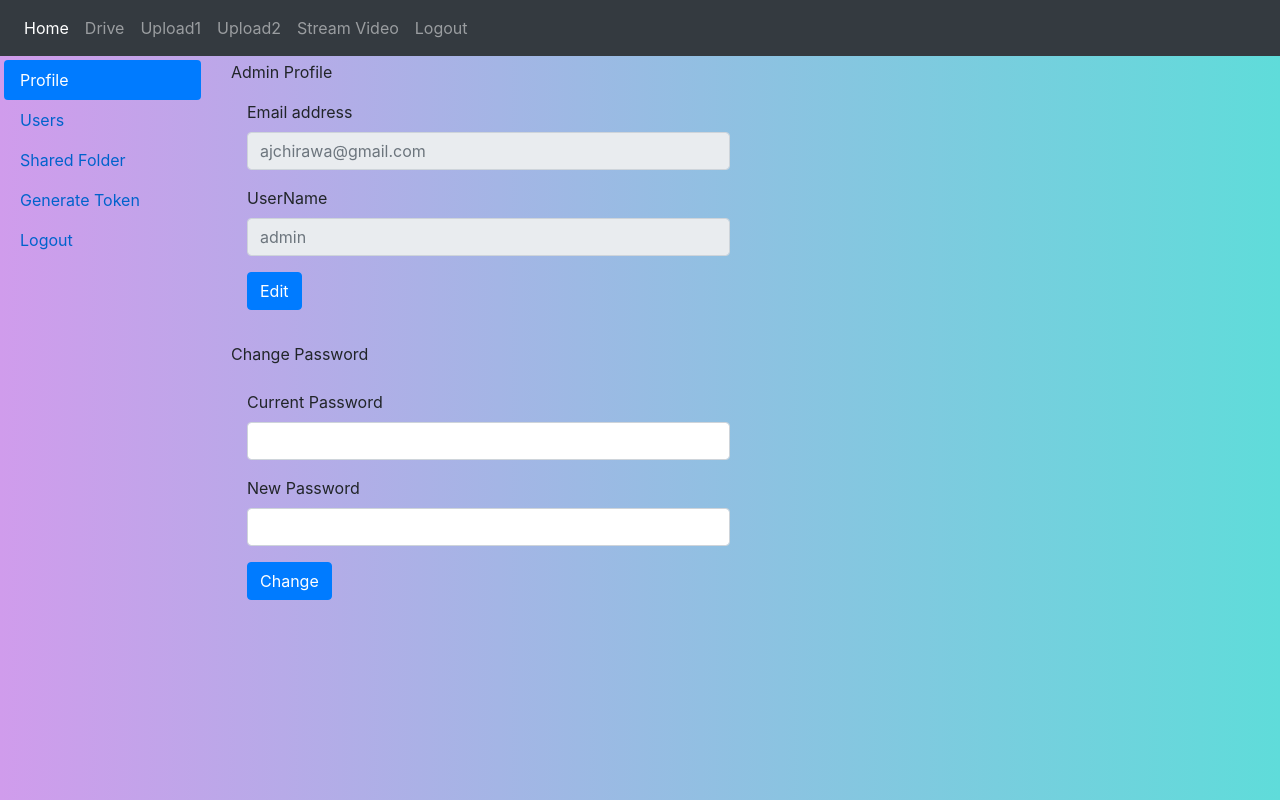
After one commit to A002jain/MyDrive, a Flask app: page /settings in a window 1280 px wide. The commit adds this page. Run offline with Flask 2, Linux system fonts and the light colour scheme; a user stored in the database is signed in; data comes from the database, SQL or seed files in the repository; both versions use the stored data as it was after the commit; data that the repository does not hold is empty; some libraries are stand-ins or nearby versions.

Commit message:
added admin settings page and login/Register user with database

```diff
--- /dev/null
+++ b/admin_panel.py
@@ -0,0 +1,56 @@
+from flask import session, redirect, url_for, request, Blueprint, render_template
+from db_file import get_from_db, ban_user, add_to_folder_db, get_folder_db_data, delete_folder_from_db, update_folder_db
+from db_file import delete_user_from_db
+from custum_decorators import admin_role
+
+admin_bp = Blueprint("admin", __name__)
+
+
+@admin_bp.route("/settings")
+@admin_role
+def admin_panel():
+    return render_template("setting.html", users=get_from_db(), folders=get_folder_db_data(), email=session["email"],
+                           admin_name=session["username"])
+
+
+@admin_bp.route("/remove_user", methods=['POST'])
+@admin_role
+def remove_user():
+    user_id = request.form['user_id']
+    delete_user_from_db(user_id)
+    return redirect(url_for('admin.admin_panel'))
+
+
+@admin_bp.route("/ban", methods=['POST'])
+@admin_role
+def banned_user():
+    user_id = request.form['ban_user_id']
+    ban_user(user_id)
+    return redirect(url_for('admin.admin_panel'))
+
+
+@admin_bp.route("/add_folder", methods=['POST'])
+@admin_role
+def add_folders():
+    folder_path = request.form['shared_folder_path']
+    time_period = request.form['time_period']
+    add_to_folder_db(folder_path, time_period)
+    return redirect(url_for('admin.admin_panel'))
+
+
+@admin_bp.route("/remove_folder", methods=['POST'])
+@admin_role
+def remove():
+    folder_id = request.form['folder_id']
+    delete_folder_from_db(folder_id)
+    return redirect(url_for('admin.admin_panel'))
+
+
+@admin_bp.route("/update_folder", methods=['POST'])
+@admin_role
+def update():
+    folder_id = request.form['folder_id']
+    enable = request.form.get('enable_folder')
+    time_period = request.form['time_period']
+    update_folder_db(folder_id, enable, time_period)
+    return redirect(url_for('admin.admin_panel'))
--- a/configs.py
+++ b/configs.py
@@ -5,3 +5,7 @@ from pathlib import Path
 SECRET_KEY = 'This is an INSECURE secret!! DO NOT use this in production!!'
 
 UPLOAD_FOLDER = str(Path.home()) + "/Downloads"
+
+# Flask-SQLAlchemy settings
+SQLALCHEMY_DATABASE_URI = 'sqlite:///drive_db.db'  # File-based SQL database
+SQLALCHEMY_TRACK_MODIFICATIONS = False  # Avoids SQLAlchemy warning
--- /dev/null
+++ b/custum_decorators.py
@@ -0,0 +1,15 @@
+from functools import wraps
+from flask import session, abort
+
+
+def admin_role(func):
+    @wraps(func)
+    def check_admin():
+        try:
+            if session['username'] == "admin":
+                return func()
+            else:
+                return abort(404)
+        except KeyError:
+            abort(404)
+    return check_admin
--- a/templates/home.html
+++ b/templates/home.html
@@ -25,6 +25,11 @@
           <li class="nav-item">
           <a class="nav-link" href="/media">Stream Video</a>
         </li>
+      {% if session['username'] == "admin" %}
+        <li class="nav-item">
+          <a class="nav-link " href="/settings">Settings</a>
+        </li>
+      {% endif %}
         <li class="nav-item">
           <a class="nav-link " href="/logout">Logout</a>
         </li>
--- /dev/null
+++ b/templates/setting.html
@@ -0,0 +1,216 @@
+<!DOCTYPE html>
+<html>
+<head>
+	<title>Settings</title>
+	<meta charset="utf-8">
+    <meta name="viewport" content="width=device-width, initial-scale=1">
+    <script src="static/plugin/jquery/jquery-3.6.0.min.js"></script>
+	<script src="static/plugin/bootstrap-4.5.3/dist/js/bootstrap.min.js"></script>
+    <link href="static/plugin/bootstrap-4.5.3/dist/css/bootstrap.min.css" rel="stylesheet">
+    <link href="static/css/style.css" rel="stylesheet">
+</head>
+<body>
+	<nav class="navbar navbar-expand-sm bg-dark navbar-dark">
+		  <ul class="navbar-nav">
+			<li class="nav-item active">
+			  <a class="nav-link" href="/">Home</a>
+			</li>
+			<li class="nav-item">
+			  <a class="nav-link" href="/drive">Drive</a>
+			</li>
+			<li class="nav-item">
+			  <a class="nav-link" href="/upload1">Upload1</a>
+			</li>
+			  <li class="nav-item">
+			  <a class="nav-link" href="/upload2">Upload2</a>
+			</li>
+			  <li class="nav-item">
+			  <a class="nav-link" href="/media">Stream Video</a>
+			</li>
+			<li class="nav-item">
+			  <a class="nav-link " href="/logout">Logout</a>
+			</li>
+		  </ul>
+	</nav>
+
+<div class="row m-1">
+	<div class="nav flex-column nav-pills col-12 col-sm-2 " id="v-pills-tab" role="tablist" aria-orientation="vertical">
+	  <a class="nav-link active" id="v-pills-profile-tab" data-toggle="pill" href="#admin-profile" role="tab" aria-controls="v-pills-settings" aria-selected="false">Profile</a>
+	  <a class="nav-link " id="v-pills-users-tab" data-toggle="pill" href="#listUsers" role="tab" aria-controls="v-pills-home" aria-selected="true">Users</a>
+	  <a class="nav-link" id="v-pills-share-folder-tab" data-toggle="pill" href="#sharedFolder" role="tab" aria-controls="v-pills-messages" aria-selected="false">Shared Folder</a>
+	  <a class="nav-link" id="v-pills-token-tab" data-toggle="pill" href="#generateToken" role="tab" aria-controls="v-pills-messages" aria-selected="false">Generate Token</a>
+	  <a class="nav-link" id="v-pills-logout-tab" href="/logout" >Logout</a>
+	</div>
+
+	<div class="tab-content col-12 col-sm-10" id="v-pills-tabContent">
+
+	  <div class="tab-pane fade show active" id="admin-profile" role="tabpanel" aria-labelledby="v-pills-profile-tab">Admin Profile
+			<form class="col-lg-6 p-3 " method="post">
+				 <div class="form-group">
+				    <label>Email address</label>
+				    <input type="email" class="form-control" id="admin_email" aria-describedby="emailHelp" placeholder={{email}} disabled="True" name="email_profile">
+				 </div>
+                <div class="form-group">
+				    <label>UserName</label>
+				    <input type="text" class="form-control" id="admin_username" placeholder={{admin_name}} disabled="True" name="username_profile">
+                </div>
+				 <div class="form-group">
+					<button type="submit" class="btn btn-primary">Edit</button>
+				</div>
+			</form>
+
+			<label>Change Password</label>
+			<form class="col-lg-6 p-3" method="post">
+				 <div class="form-group">
+				    <label for="currentPassword">Current Password</label>
+				    <input type="password" class="form-control" id="currentPassword" name="password">
+				 </div>
+
+				 <div class="form-group">
+				    <label for="newPassword">New Password</label>
+				    <input type="password" class="form-control" id="newPassword" name="password">
+				 </div>
+
+				 <div class="form-group">
+					<button type="submit" class="btn btn-primary">Change</button>
+				</div>
+			</form>
+
+	  </div>
+
+	  <div class="tab-pane fade" id="listUsers" role="tabpanel" aria-labelledby="v-pills-users-tab">
+		<form class="form-inline m-0" method="post" action="/activate" >
+			<div class="form-group mx-sm-3 mb-2">
+			<label class="sr-only">UserId</label>
+			<input type="text" class="form-control" id="activate-user-id" placeholder="Activate User by Id" name="activate_user">
+			</div>
+			<button type="submit" class="btn btn-primary mb-2">Activate User</button>
+		</form>
+
+	  	<form class="form-inline m-0" method="post" action="/ban" >
+			<div class="form-group mx-sm-3 mb-2">
+			<label class="sr-only">UserId</label>
+			<input type="text" class="form-control" id="ban-user-id" placeholder="Ban User by Id" name="ban_user_id">
+			</div>
+			<button type="submit" class="btn btn-primary mb-2">Toggel Ban</button>
+		</form>
+
+		<form class="form-inline m-0" method="post" action="/remove_user" >
+			<div class="form-group mx-sm-3 mb-2">
+			<label class="sr-only">UserId</label>
+			<input type="text" class="form-control" id="remove-user" placeholder="Remove User by Id" name="user_id">
+			</div>
+			<button type="submit" class="btn btn-primary mb-2">Delete</button>
+		</form>
+			<table class="table table-dark">
+				<thead>
+					<tr>
+						<th scope="col">uid</th>
+						<th scope="col">email</th>
+						<th scope="col">UserName</th>
+						<th scope="col">Verified</th>
+						<th scope="col">Ban</th>
+					</tr>
+				</thead>
+			<tbody>
+			{% for user in users[1:]: %}
+			<tr>
+			<th scope="row">{{ user.id }}</th>
+			<td>{{ user.email }}</td>
+			<td>{{ user.user_name }}</td>
+			<td>{{ user.verified }}</td>
+			<td>{{ user.banned }}</td>
+			</tr>
+			{% endfor %}
+			</tbody>
+		</table>
+	  </div>
+
+	  <div class="tab-pane fade" id="sharedFolder" role="tabpanel" aria-labelledby="v-pills-share-folder-tab">
+		<form class="col-lg-6 p-3 " method="post" action="/add_folder">
+			 <div class="form-group">
+			    <label for="share-folder-path">Share Folder Path</label>
+			    <input type="text" class="form-control" id="share-folder-path" aria-describedby="share-folder-help"
+			     name="shared_folder_path">
+			 </div>
+            <div class="form-group">
+			    <label>Enable TimePeriod</label>
+			    <input type="text" class="form-control" id="time-period" placeholder="dd/mm/yyyy/hh/mm/ss" name="time_period">
+            </div>
+			 <div class="form-group">
+				<button type="submit" class="btn btn-primary">Add Folder</button>
+			</div>
+		</form>
+	  	<form class="form-inline col-lg-6" method="post" action="/remove_folder">
+			<div class="form-group mx-sm-3 mb-2">
+			<label for="removePath" class="sr-only">removefolderpath</label>
+			<input type="text" class="form-control" id="removePath" placeholder="Remove Shared Folder" name="folder_id">
+			</div>
+			 <div class="form-group">
+			<button type="submit" class="btn btn-primary mb-2">Remove Folder</button>
+			 </div>
+		</form>
+		<form class="form-inline col-lg-6" method="post" action="/update_folder">
+			<div class="form-group mx-sm-3 mb-2">
+			<input type="text" class="form-control" id="edit-path" placeholder="folder id" name="folder_id">
+			</div>
+			<div class="form-check m-2">
+    			<input type="checkbox" class="form-check-input" id="enable_folder_id" name="enable_folder">
+    			<label class="form-check-label" for="enable_folder_id">Enable</label>
+		  	</div>
+			<div class="form-group mb-2">
+			    <input type="text" class="form-control" placeholder="new TimePeriod" name="time_period">
+            </div>
+			 <div class="form-group ml-3">
+			<button type="submit" class="btn btn-primary mb-2">Update Folder</button>
+			 </div>
+		</form>
+<!--		<form class="form-inline col-lg-6" method="post" action="/enable_folder">-->
+<!--		  <div class="form-check m-3">-->
+<!--    			<input type="checkbox" class="form-check-input" id="enable_folder_id" name="enable_folder">-->
+<!--    			<label class="form-check-label" for="enable_folder_id">Enable</label>-->
+<!--		  </div>-->
+<!--			 <div class="form-group">-->
+<!--				<button type="submit" class="btn btn-primary mb-2">Enable Folder</button>-->
+<!--			 </div>-->
+<!--		</form>-->
+			<table class="table table-dark">
+				<thead>
+					<tr>
+						<th scope="col">Fid</th>
+						<th scope="col">Folder Path</th>
+						<th scope="col">Enable</th>
+						<th scope="col">TimePeriod</th>
+					</tr>
+				</thead>
+			<tbody>
+			{% for folder in folders: %}
+			<tr>
+			<th scope="row">{{ folder.id }}</th>
+			<td>{{ folder.folder_path }}</td>
+			<td>{{ folder.share_enabled }}</td>
+			<td>{{ folder.time_period }}</td>
+			</tr>
+			{% endfor %}
+			</tbody>
+		</table>
+	  </div>
+
+	  <div class="tab-pane fade" id="generateToken" role="tabpanel" aria-labelledby="v-pills-token-tab">
+			<form class="col-lg-6 p-5 " method="post" action="/gen_token">
+				<div class="form-group">
+					<label>Current Token</label>
+					<label>Current Token</label>
+				</div>
+				 <div class="form-group">
+					<label>New Token</label>
+				 </div>
+				 <div class="form-group">
+					<button type="submit" class="btn btn-primary">Generate Token</button>
+				</div>
+			</form>
+	  </div>
+	</div>
+</div>
+</body>
+</html>
--- a/templates/streaming.html
+++ b/templates/streaming.html
@@ -20,6 +20,11 @@
           <li class="nav-item">
           <a class="nav-link" href="/upload2">Upload2</a>
         </li>
+        {% if session['username'] == "admin" %}
+        <li class="nav-item">
+          <a class="nav-link " href="/settings">Settings</a>
+        </li>
+        {% endif %}
         <li class="nav-item">
           <a class="nav-link " href="/logout">Logout</a>
         </li>
--- a/templates/upload2.html
+++ b/templates/upload2.html
@@ -24,6 +24,11 @@
           		<li class="nav-item">
           			<a class="nav-link" href="/media">Stream Video</a>
         		</li>
+			  {% if session['username'] == "admin" %}
+				<li class="nav-item">
+				  <a class="nav-link " href="/settings">Settings</a>
+				</li>
+			  {% endif %}
 				<li class="nav-item">
 				  	<a class="nav-link " href="/logout">Logout</a>
 				</li>
--- a/utils.py
+++ b/utils.py
@@ -4,7 +4,7 @@ from pathlib import Path
 import platform
 import os
 UPLOAD_FOLDER = str(Path.home()) + "/Downloads"
-userList = [["Abhinav Jain", "q"], ["har", "q"]]
+# userList = [["Abhinav Jain", "q"], ["har", "q"]]
 
 
 def get_os():
```
Also changed, not shown: app_config.py (+9 -0 lines), db_file.py (added, +117 -0 lines), drive.py (+1 -7 lines), migrate_db.py (added, +7 -0 lines), streaming.py (+6 -6 lines), templates/drive.html (+10 -8 lines), templates/index.html (+9 -9 lines), templates/register.html (+4 -4 lines), templates/streamMedia.html (+8 -7 lines), users.py (+22 -16 lines), drive_db.db (added).
